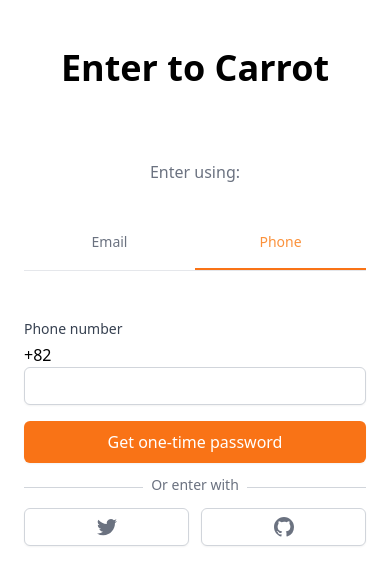
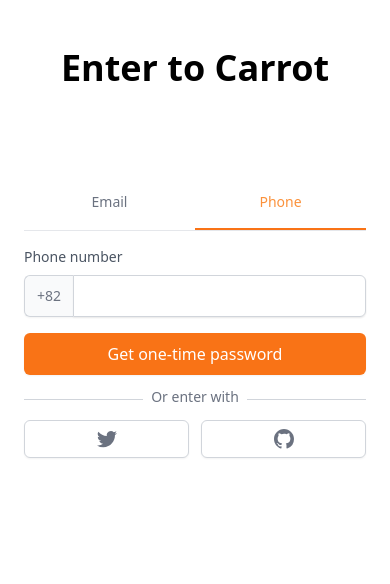
Before and after one commit to joooonis/carrot-market, a Next.js app: page /enter in a window 390 px wide. Both pictures are taken after a click on the button "Phone". Shown: the top 584 px of the page. Built offline with nearby package versions, Linux system fonts and the light colour scheme.

Commit message:
design : phone input styling with span rounded-md, rounde-l-md, rounde-r-none

```diff
--- a/pages/enter.tsx
+++ b/pages/enter.tsx
@@ -15,7 +15,6 @@
       <h3 className="text-4xl font-bold text-center py-12">Enter to Carrot</h3>
       <div className="p-6">
         <div>
-          <h5 className="text-gray-500 text-center pb-4">Enter using:</h5>
           <div className="grid grid-cols-2 border-b w-full mt-8">
             <button
               className={cls(
@@ -41,8 +40,8 @@
             </button>
           </div>
         </div>
-        <form className="flex flex-col mt-12">
-          <label className="text-sm font-medium text-gray-700">
+        <form className="flex flex-col mt-4">
+          <label className="text-sm font-medium text-gray-600 mb-1">
             {method === 'email' ? 'Email address' : null}
             {method === 'phone' ? 'Phone number' : null}
           </label>
@@ -55,11 +54,13 @@
               />
             ) : null}
             {method === 'phone' ? (
-              <div className="w-full">
-                <span>+82</span>
+              <div className="flex rounded-md shadow-sm">
+                <span className="flex items-center justify-center px-3 rounded-l-md border border-r-0 border-gray-300 bg-gray-50 text-gray-500 select-none text-sm">
+                  +82
+                </span>
                 <input
                   type="number"
-                  className="appearance-none w-full px-3 py-2 border border-gray-300 rounded-md shadow-sm placeholder-gray-400 focus:outline-none text-sm focus:ring-orange-500 focus:border-orange-500"
+                  className="appearance-none w-full px-3 py-2 border border-gray-300 rounded-md rounded-l-none shadow-sm placeholder-gray-400 focus:outline-none focus:ring-orange-500 focus:border-orange-500"
                   required
                 />
               </div>
```
